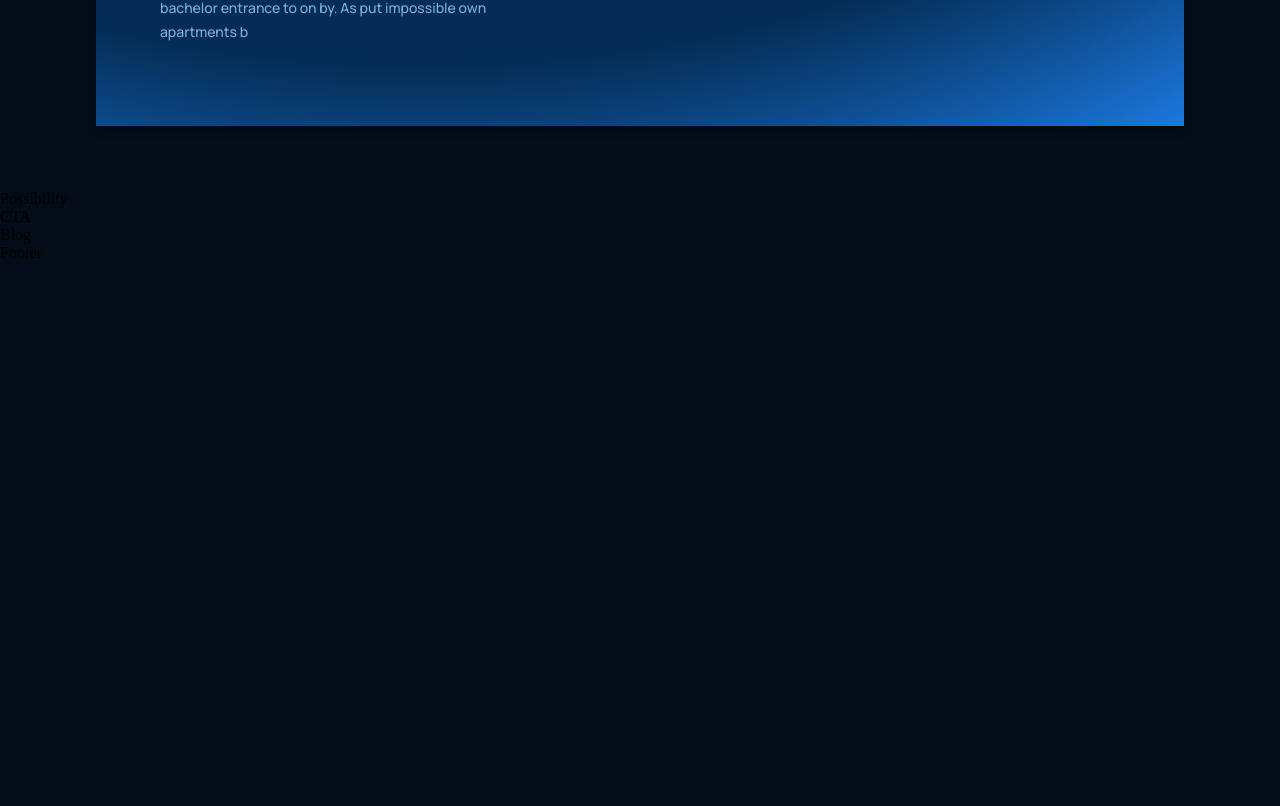
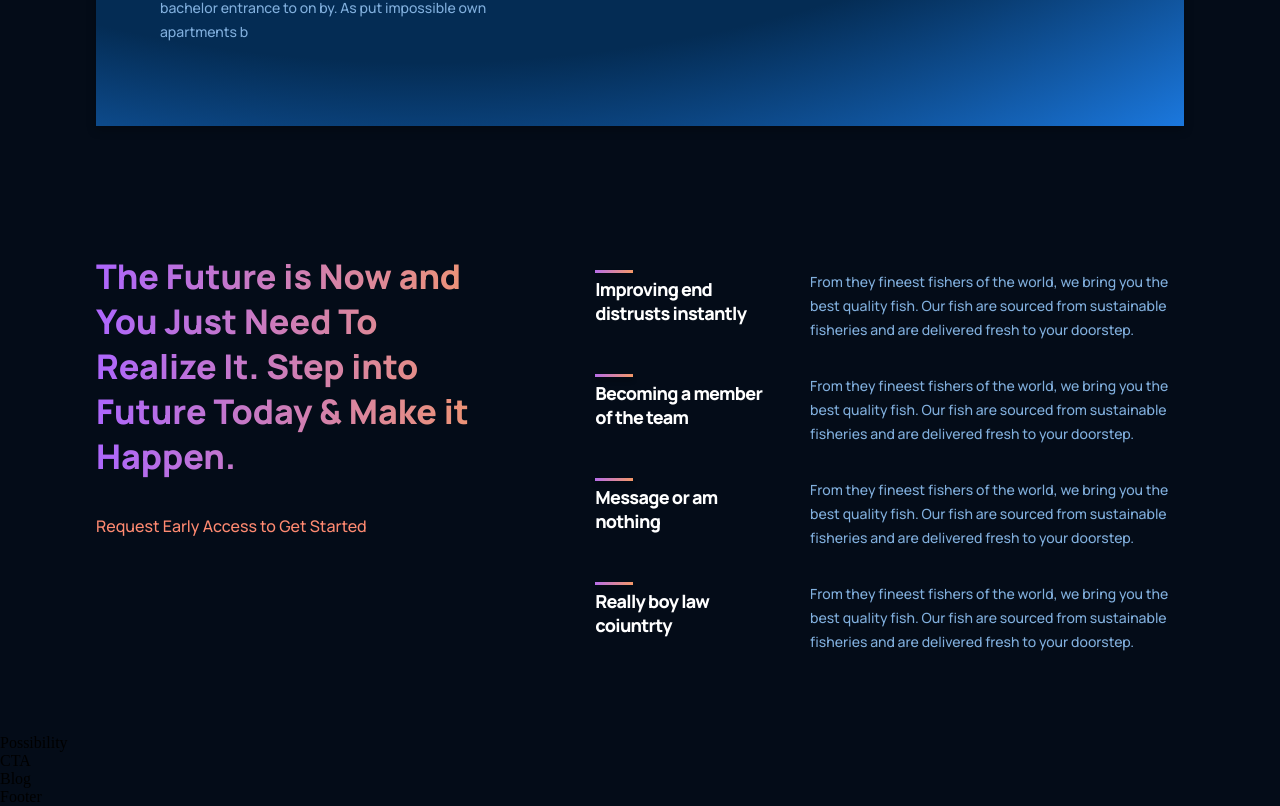
Before and after one commit to realestever/gpt3-website-clone, a React (Create React App) app: page / in a window 1280 px wide. Shown: the part 1788-2594 px from the top of the page. Before the commit the page ends 2050 px from the top, so only its background shows below. Built offline with nearby package versions, Linux system fonts and the light colour scheme.

Commit message:
Implemented features section

```diff
--- a/src/containers/features/Features.jsx
+++ b/src/containers/features/Features.jsx
@@ -1,11 +1,44 @@
 import React from 'react';
 import './features.css';
+import { Feature } from '../../components';
 
-const Features = ({title, text}) => {
+const featuresData = [
+  {
+    title: "Improving end distrusts instantly",
+    text: "From they fineest fishers of the world, we bring you the best quality fish. Our fish are sourced from sustainable fisheries and are delivered fresh to your doorstep.",
+
+  },
+  {
+    title: "Becoming a member of the team",
+    text: "From they fineest fishers of the world, we bring you the best quality fish. Our fish are sourced from sustainable fisheries and are delivered fresh to your doorstep.",
+
+  },
+  {
+    title: "Message or am nothing",
+    text: "From they fineest fishers of the world, we bring you the best quality fish. Our fish are sourced from sustainable fisheries and are delivered fresh to your doorstep.",
+
+  },
+  {
+    title: "Really boy law coiuntrty",
+    text: "From they fineest fishers of the world, we bring you the best quality fish. Our fish are sourced from sustainable fisheries and are delivered fresh to your doorstep.",
+
+  }
+]
+
+const Features = () => {
   return (
-    <div>
-
-    </div>
+      <div className='gpt3__features section__padding' id='features'>
+        <div className='gpt3__features-heading'>
+          <h1 className='gradient__text'>The Future is Now and You Just Need To Realize It. Step into Future Today & Make it Happen.</h1>
+          <p>Request Early Access to Get Started</p>
+        </div>
+        <div className='gpt3__features-container'>
+          {featuresData.map((item, index)=>(
+            <Feature title={item.title} text={item.text} key={item.title + index}/>
+          )
+          )}
+        </div>
+      </div>
   )
 }
 
--- a/src/containers/features/features.css
+++ b/src/containers/features/features.css
@@ -0,0 +1,61 @@
+.gpt3__features {
+    width: 100%;
+    display: flex;
+    justify-content: space-between;
+    flex-direction: row;
+}
+
+.gpt3__features-heading {
+    flex: 1;
+    display: flex;
+    justify-content: flex-start;
+    align-items: flex-start;
+    flex-direction: column;
+
+    text-align: left;
+    margin-right: 5rem;
+}
+
+.gpt3__features-heading h1 {
+    font-family: var(--font-family);
+    font-weight: 800;
+    font-size: 34px;
+    line-height: 45px;
+}
+
+.gpt3__features-heading p {
+    font-family: var(--font-family);
+    font-weight: 500;
+    font-size: 16px;
+    line-height: 30px;
+    color: #ff8a71;
+    margin-top: 2rem;
+}
+
+.gpt3__features-container {
+    flex: 1.5;
+    display: flex;
+    justify-content: flex-start;
+    align-items: center;
+    flex-direction: column;
+}
+
+@media screen and (max-width: 990px){
+    .gpt3__features {
+        flex-direction: column;
+    }
+
+    .gpt3__features-heading {
+        margin: 0 0 2rem 0;
+    }
+
+}
+
+@media screen and (max-width: 550px){
+
+    .gpt3__features-heading h1{
+        font-size: 28px;
+        line-height: 38px;
+    }
+
+}
```
